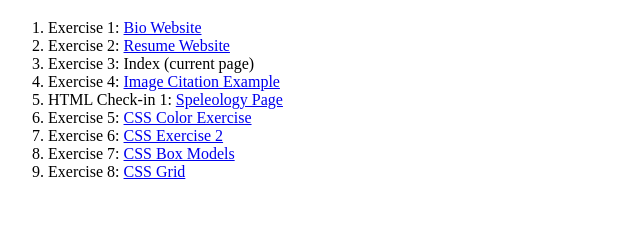
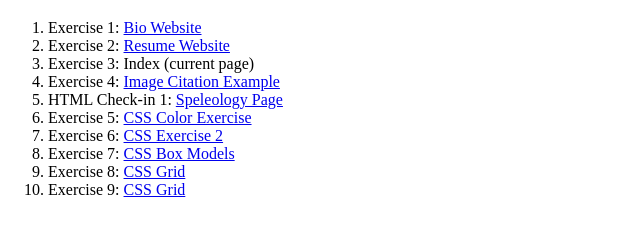
Before and after one commit to shrimpjak/shrimpjak.github.io, a plain HTML site: page exercises/index.html in a window 1280 px wide. Shown: the part 61-294 px from the top of the page, without its empty margins (0-640 px from the left). Drawn offline with Linux system fonts and the light colour scheme.

Commit message:
Add files via upload

```diff
--- a/exercises/index.html
+++ b/exercises/index.html
@@ -16,6 +16,7 @@
             <li>Exercise 6: <a href="exercise6.html" target="_blank">CSS Exercise 2</a></li>
             <li>Exercise 7: <a href="exercise7.html" target="_blank">CSS Box Models</a></li>
             <li>Exercise 8: <a href="exercise8.html" target="_blank">CSS Grid</a></li>
+            <li>Exercise 9: <a href="exercise9.html" target="_blank">CSS Grid</a></li>
         </ol>
     </main>
 </html>
```
